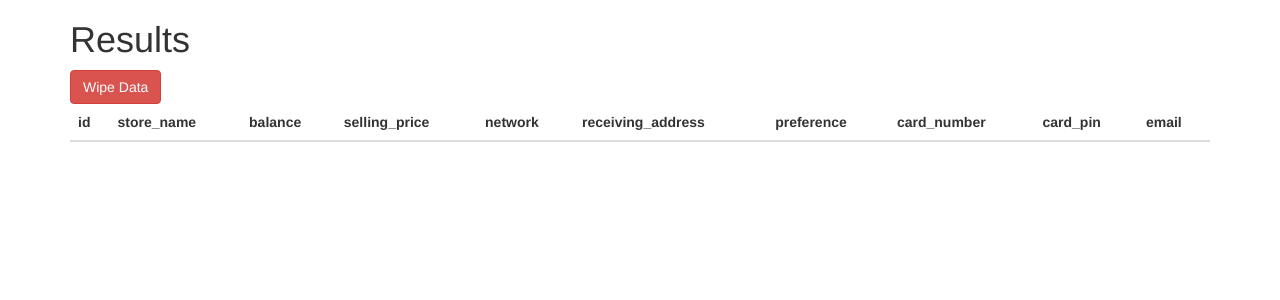
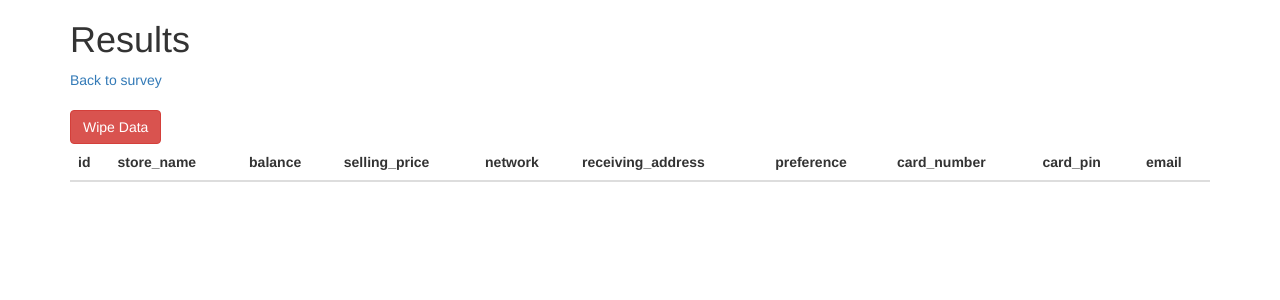
Before and after one commit to armantark/Seller-Onboarding-Form, a Flask app: page /results in a window 1280 px wide. Shown: the top 300 px of the page. Run offline with Flask 3, Linux system fonts and the light colour scheme; lists and menus that the app fills with data are empty; some libraries are stand-ins or nearby versions.

Commit message:
added a link to go back to the main page in the results page

```diff
--- a/templates/results.html
+++ b/templates/results.html
@@ -38,6 +38,9 @@
 <body class="bg-light">
 <div class="container my-5">
     <h1>Results</h1>
+    <a href="/">Back to survey</a>
+    <br>
+    <br>
     <button onclick="wipeData()" class="btn btn-danger mb-2">Wipe Data</button>
     <table id="entriesTable" class="table table-striped">
         <thead>
```
Also changed, not shown: app.py (+6 -2 lines).
